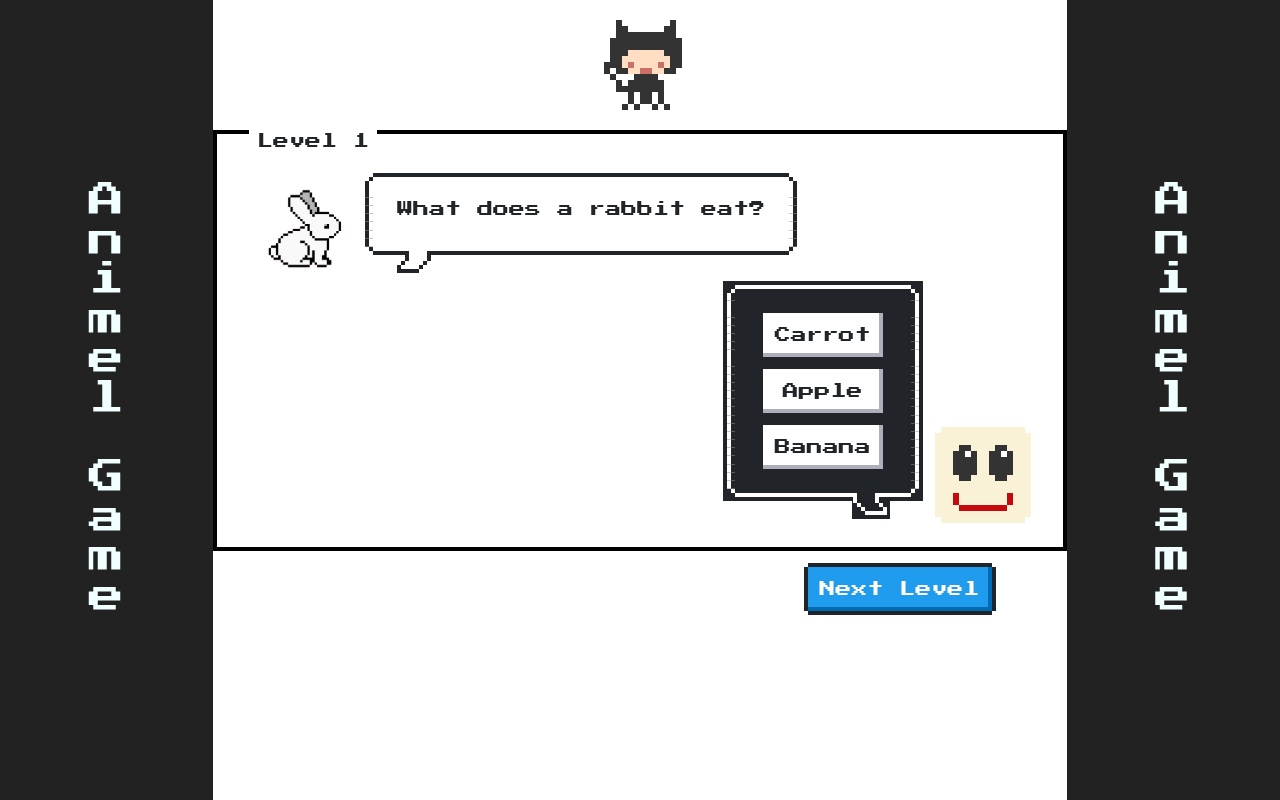
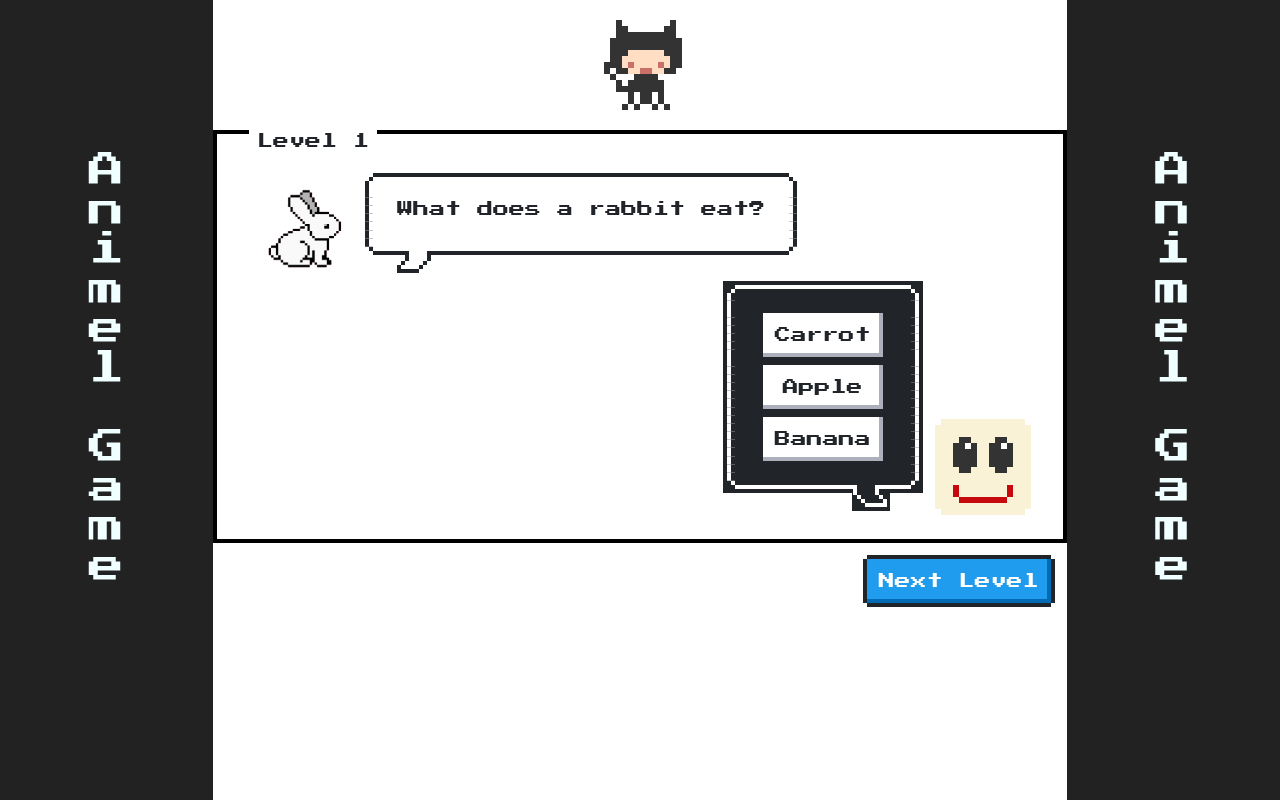
Before and after one commit to munshyn/animel-game, a Vue app: page / in a window 1280 px wide. Both pictures are taken after a click on the icon 639 px from the left and 412 px from the top of the page. Built offline with nearby package versions, Linux system fonts and the light colour scheme.

Commit message:
modify landing page subtitle

```diff
--- a/src/App.vue
+++ b/src/App.vue
@@ -4,6 +4,7 @@ import bgMusic from './assets/bg-music.mp3'
 import Level1 from './components/Level1.vue';
 import Level2 from './components/Level2.vue';
 import Level3 from './components/Level3.vue';
+import SideTitle from './components/SideTitle.vue';
 
 const level = ref(1)
 
@@ -37,28 +38,18 @@ const nextLevel = (data) => {
     <div>
       <p class="text-5xl">Welcome to Animel Game</p>
       <i class="block my-5 mx-auto nes-octocat animate nes-pointer" @click="toggleAudio"></i>
-      <p class="text-center typewriter">Click the cat to continue...</p>
+      <p class="text-center typewriter">Click the cat to start playing...</p>
     </div>
   </div>
   <div v-else>
     <div class="flex flex-nowrap">
-      <div class="flex justify-center items-center"
-        style="
-          writing-mode: vertical-lr;
-          width: 16.67%;
-          height : 100vh;
-          background-color: #222222;
-          color: azure;
-          text-orientation: upright;"
-      >
-        <p class="text-4xl tracking-widest">Animel Game</p>
-      </div>
+      <SideTitle></SideTitle>
       <div class="w-2/3 flex flex-col items-center">
         <i class="block my-5 mx-auto nes-octocat animate"></i>
         <Level1 v-if="level === 1"></Level1>
         <Level2 v-if="level === 2"></Level2>
         <Level3 v-if="level === 3"></Level3>
-        <div :class="['flex w-5/6 mt-3', {
+        <div :class="['flex w-full px-3 mt-3', {
           'justify-between' : level === 2,
           'justify-end' : level === 1
         }]">
@@ -66,17 +57,7 @@ const nextLevel = (data) => {
           <button v-if="level !== 3"  class="nes-btn is-primary" @click="nextLevel(true)">Next Level</button>
         </div>
       </div>
-      <div class="flex justify-center items-center"
-        style="
-          writing-mode: vertical-lr;
-          width: 16.67%;
-          height : 100vh;
-          background-color: #222222;
-          color: azure;
-          text-orientation: upright;"
-      >
-        <p class="text-4xl tracking-widest">Animel Game</p>
-      </div>
+      <SideTitle></SideTitle>
     </div>
   </div>
 </template>
--- a/src/assets/base.css
+++ b/src/assets/base.css
@@ -30,17 +30,6 @@
 	60% {transform: translateY(-15px);}
 }
 
-.arrival-page {
-  color: azure;
-  background-color: #222222;
-  width: 90vw;
-  height: 90vh;
-  font-size: 15px;
-  text-align: center;
-  text-rendering: optimizeLegibility;
-  -webkit-font-smoothing: antialiased;
-  -moz-osx-font-smoothing: grayscale;
-}
 /* :root {
   --vt-c-white: #ffffff;
   --vt-c-white-soft: #f8f8f8;
@@ -92,6 +81,18 @@
   }
 }
 
+body {
+  color: azure;
+  background-color: #222222;
+  width: 90vw;
+  height: 90vh;
+  font-size: 15px;
+  text-align: center;
+  text-rendering: optimizeLegibility;
+  -webkit-font-smoothing: antialiased;
+  -moz-osx-font-smoothing: grayscale;
+}
+
 *,
 *::before,
 *::after {
--- a/src/components/Level1.vue
+++ b/src/components/Level1.vue
@@ -31,7 +31,7 @@ const checkAnswer = (answer,choice) => {
             <div class="nes-balloon from-right capitalize is-dark">
               <p v-if="isCorrect === true" class="is-success">{{ chosenAnswer }}</p>
               <p v-else-if="isCorrect === false" class="is-danger">{{ chosenAnswer }}</p>
-              <div v-else class="flex flex-col gap-1">
+              <div v-else class="flex flex-col">
                 <button class="nes-btn" @click="checkAnswer(true,'carrot')">Carrot</button>
                 <button class="nes-btn" @click="checkAnswer(false,'apple')">Apple</button>
                 <button class="nes-btn" @click="checkAnswer(false,'banana')">Banana</button>
--- a/src/components/Level2.vue
+++ b/src/components/Level2.vue
@@ -31,7 +31,7 @@ const checkAnswer = (answer,choice) => {
             <div class="nes-balloon from-right capitalize is-dark">
               <p v-if="isCorrect === true" class="is-success">{{ chosenAnswer }}</p>
               <p v-else-if="isCorrect === false" class="is-danger">{{ chosenAnswer }}</p>
-              <div v-else class="flex flex-col gap-1">
+              <div v-else class="flex flex-col">
                 <button class="nes-btn" @click="checkAnswer(false,'843k km')">843k km</button>
                 <button class="nes-btn" @click="checkAnswer(false,'483k km')">483k km</button>
                 <button class="nes-btn" @click="checkAnswer(true,'384k km')">384k km</button>
--- a/src/components/Level3.vue
+++ b/src/components/Level3.vue
@@ -31,7 +31,7 @@ const checkAnswer = (answer,choice) => {
             <div class="nes-balloon from-right capitalize is-dark">
               <p v-if="isCorrect === true" class="is-success">{{ chosenAnswer }}</p>
               <p v-else-if="isCorrect === false" class="is-danger">{{ chosenAnswer }}</p>
-              <div v-else class="flex flex-col gap-1">
+              <div v-else class="flex flex-col">
                 <button class="nes-btn" @click="checkAnswer(false,'25,000')">25,000</button>
                 <button class="nes-btn" @click="checkAnswer(true,'22,000')">22,000</button>
                 <button class="nes-btn" @click="checkAnswer(false,'17,000')">17,000</button>
--- /dev/null
+++ b/src/components/SideTitle.vue
@@ -0,0 +1,13 @@
+<template>
+    <div class="flex justify-center items-center"
+        style="
+          writing-mode: vertical-lr;
+          width: 16.67%;
+          height : 100vh;
+          background-color: #222222;
+          color: azure;
+          text-orientation: upright;"
+      >
+        <p class="text-4xl tracking-widest bounce2">Animel Game</p>
+      </div>
+</template>
```
